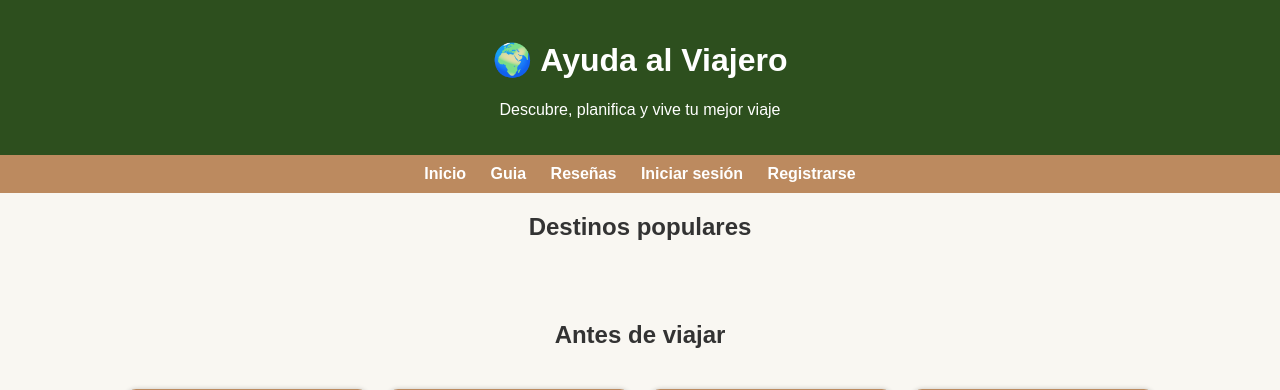
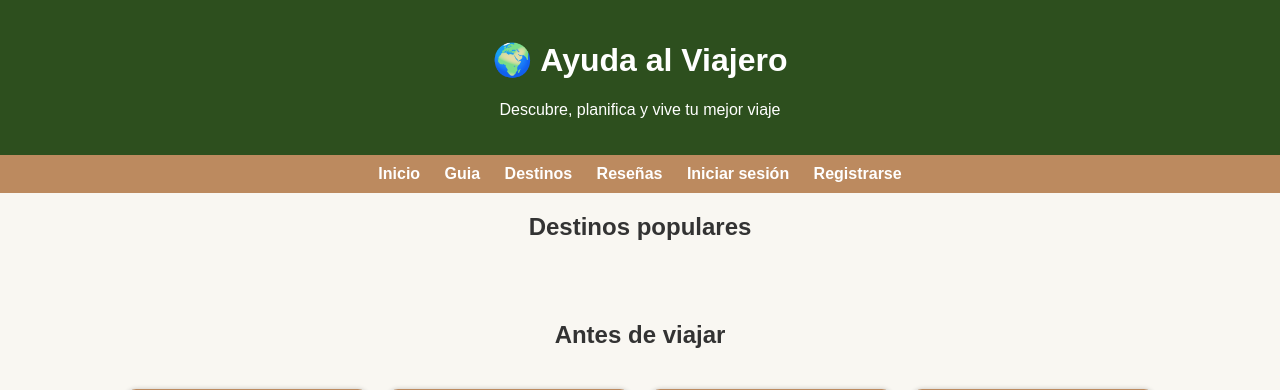
Before and after one commit to jacave97/Proyecto-Intermodular, a PHP site: page / in a window 1280 px wide. Shown: the top 390 px of the page. Run offline with PHP 8.4, Linux system fonts and the light colour scheme; data that the repository does not hold is empty.

Commit message:
Modificando header
Se añadido un enlace para entrar al formulario para añadir destinos

```diff
--- a/Proyecto/_header.php
+++ b/Proyecto/_header.php
@@ -19,7 +19,7 @@
 
     <!-- Unificamos los dos enlaces anteriores en uno solo -->
     <a href="index.php?accion=crearGuia">Guia</a>
-
+    <a href="index.php?accion=nuevoDestino">Destinos</a>
     <a href="index.php?accion=reseñas">Reseñas</a>
 
     <?php if (isset($_SESSION['usuario_nombre'])): ?>
```
